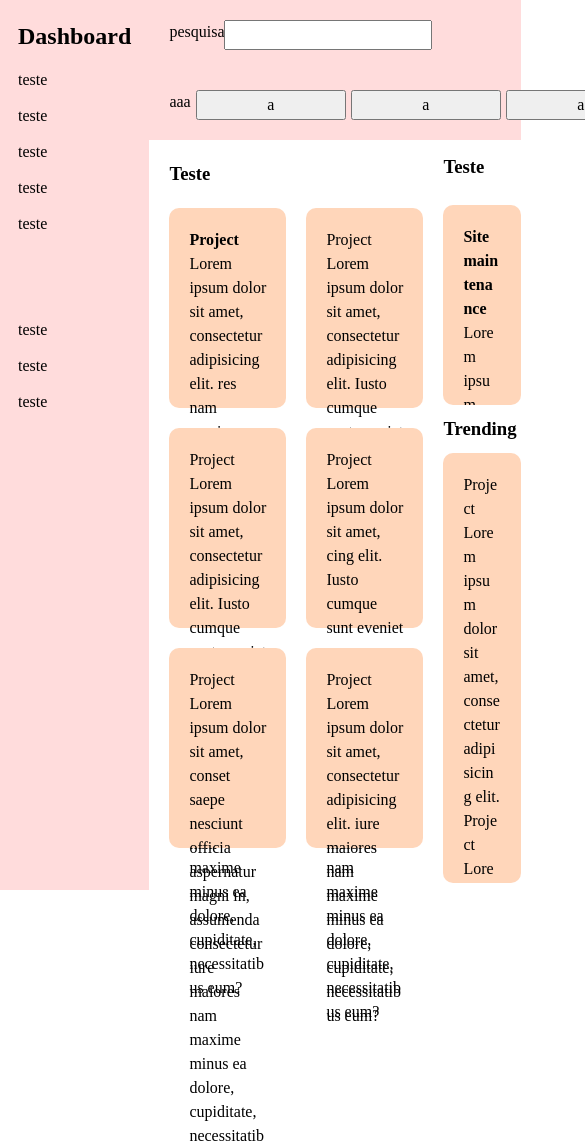
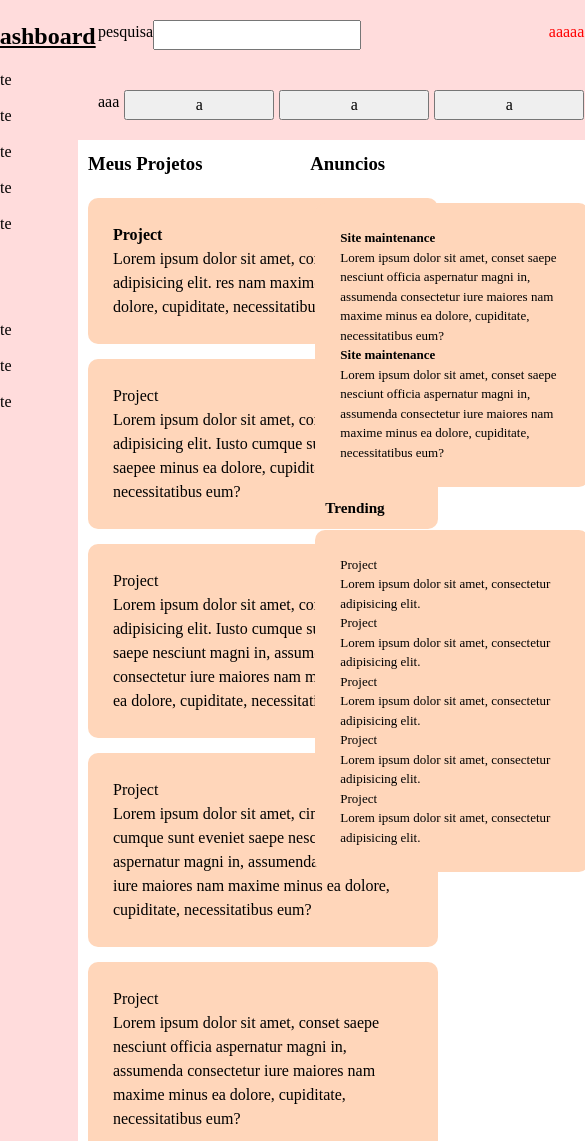
Before and after one commit to Blastonn/Admin-dashboard, a plain HTML site: page index.html in a window 390 px wide. Shown: the top 1141 px of the page, 585 px wide, since content can reach past the window. Drawn offline with Linux system fonts and the light colour scheme.

Commit message:
Fix - Arrumar responsividade cards
Realizado a manutencao da responsividade dos cards
principais e adicionado alguns titulos em cima
para referencia.

```diff
--- a/index.html
+++ b/index.html
@@ -24,7 +24,7 @@
             </nav>
         </header>
         <aside class="side-bar">
-            <h2>Dashboard</h2>
+            <h1>Dashboard</h1>
             <ul>
                 <li>teste</li>
                 <li>teste</li>
@@ -38,9 +38,10 @@
                 <li>teste</li>
             </ul>
         </aside>
-        <section class="container-card">
-            <h3>Teste</h3>
+    <section>
+        <h3>Meus Projetos</h3>
 
+        <div class="container-card">
             <div class="card">
                 <p><strong>Project</strong></p>
                 <p>Lorem ipsum dolor sit amet, consectetur adipisicing elit. res nam maxime minus ea dolore, cupiditate, necessitatibus
@@ -78,10 +79,24 @@
                 iure maiores nam maxime minus ea dolore, cupiditate, necessitatibus
                     eum?</p>
             </div>
+
+            <div class="card">
+                <p>Project</p>
+                <p>Lorem ipsum dolor sit amet, consectetur adipisicing elit.
+                iure maiores nam maxime minus ea dolore, cupiditate, necessitatibus
+                    eum?</p>
+            </div>
+            <div class="card">
+                <p>Project</p>
+                <p>Lorem ipsum dolor sit amet, consectetur adipisicing elit.
+                iure maiores nam maxime minus ea dolore, cupiditate, necessitatibus
+                    eum?</p>
+            </div>
+        </div>
     </section>
-        <section class="anuncios-card">
-            <h3>Teste</h3>
-
+    <section>
+            <h3>Anuncios</h3>
+            <aside class="anuncios-card">
                 <div class="card">
                     <p><strong>Site maintenance</strong></p>
                     <p>Lorem ipsum dolor sit amet, conset saepe nesciunt officia aspernatur magni in,
@@ -105,6 +120,7 @@
                     <p>Project</p>
                     <p>Lorem ipsum dolor sit amet, consectetur adipisicing elit. </p>
                 </div>
+            </aside>
     </section>
     </div>
 </body>
--- a/style.css
+++ b/style.css
@@ -36,11 +36,14 @@
     isolation: isolate;
 }
 
+h1{
+    text-decoration: underline;
+}
+
 .container{
     display: grid;
-    grid-template-columns: 1fr 1fr 1.5fr;
-    grid-template-rows: 1fr 50px 5fr;
-    min-height: 100vh;
+    grid-template-columns: 20% 57%;
+
 }
 
 
@@ -51,6 +54,7 @@
     padding: 18px;
     background-color: #FFDCDC;
     grid-column: 1;
+    height: auto;
     grid-row: 1 / 4;
 }
 
@@ -114,44 +118,35 @@
 
 .container-card{
     display: grid;
-    grid-template-columns: repeat(2, 1fr);
-    padding: 20px;
-    gap: 20px;
+    grid-template-columns: repeat(auto-fit, minmax(350px, 1fr));
+    gap: 15px;
+    padding: 10px;
+
     justify-items: flex-start;
-    grid-row: 2;
-    grid-column: 2;
+
 }
 
 .card{
-    width: 30vw;
-    height: 200px;
-    padding: 20px;
     background-color: #FFD6BA;
+    padding: 25px;
     border-radius: 10px;
 
 }
 
 .anuncios-card{
-    display: grid;
-    grid-template-rows: 55px 0.8fr 1fr;
-    gap:10px;
+    grid-column: 3;
+    grid-row: 2 / 4;
+    padding: 15px;
 
+    height: 100%;
+    font-size: small;
 }
 
-.anuncios-card .card{
-    width: 20vw;
-    height: 200px;
-    overflow: auto;
-
-}
-
-.card.trending{
-    height: min(60vh, 430px);
-
-}
 
 
 h3{
     align-self: center;
-    grid-column: 1 / -1;
+    text-align: justify;
+    padding: 10px;
+    grid-row: 1;
 }
```
Lines whose indentation alone changed are shown as unchanged.
